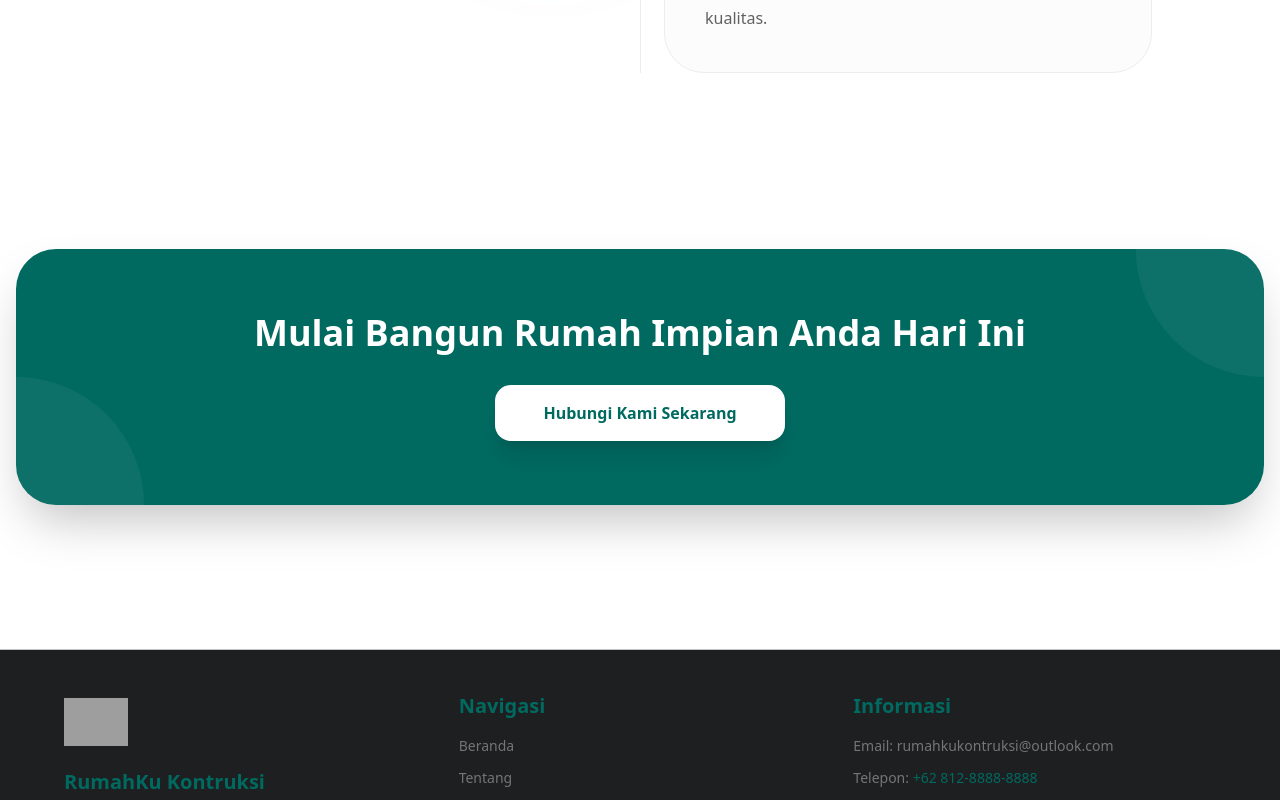
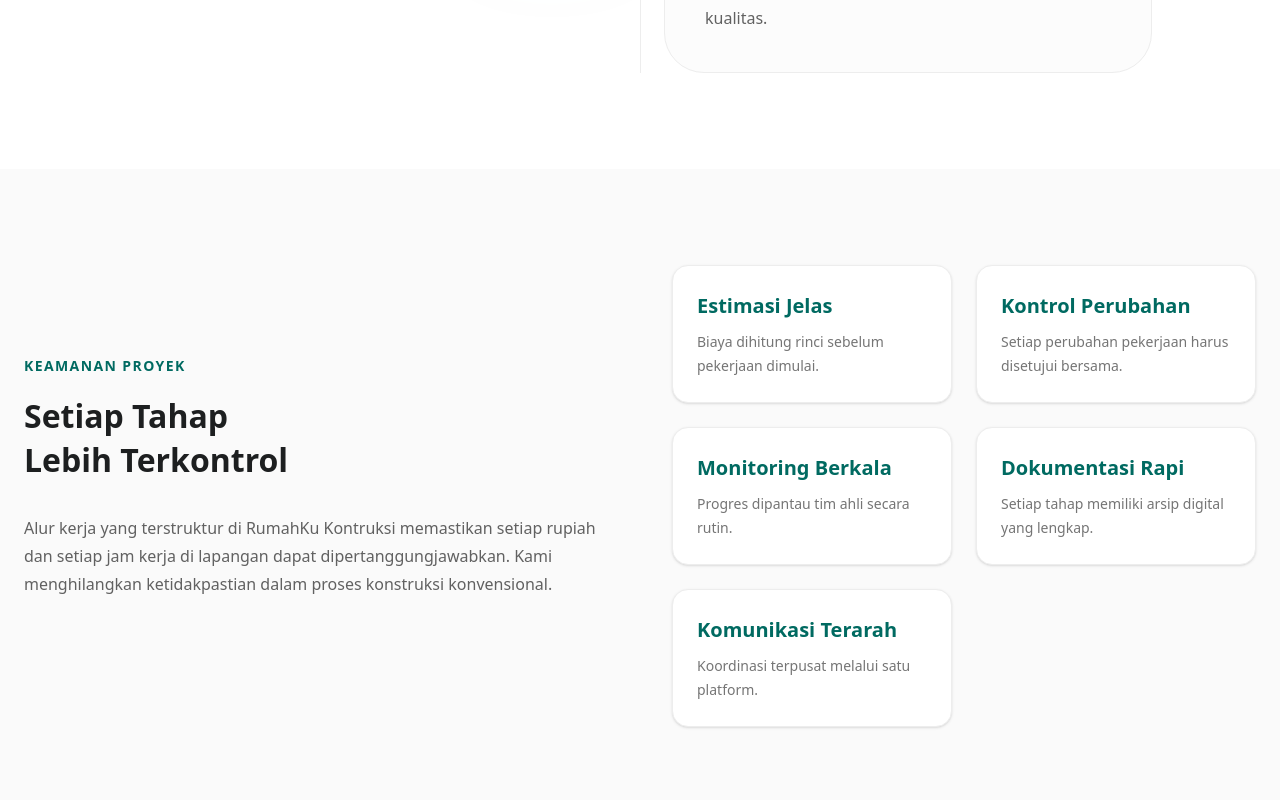
Before and after one commit to syahputrawork98-sketch/RKK-RumahKuKontruksi, a React (Vite) app in the folder client/: page /cara-kerja in a window 1280 px wide. Shown: the part 2780-3580 px from the top of the page. Built offline with nearby package versions, Linux system fonts and the light colour scheme; grey boxes are pictures that could not be loaded.

Commit message:
feat(client): add PUB3-003 cara kerja control section

```diff
--- a/client/src/modules/guest/pages/CaraKerja.jsx
+++ b/client/src/modules/guest/pages/CaraKerja.jsx
@@ -148,20 +148,79 @@ const CaraKerja = () => {
                 </div>
             </section>
 
+            {/* Trust / Control Section */}
+            <section className="py-24 px-6 bg-neutral-20">
+                <div className="container mx-auto max-w-7xl">
+                    <div className="flex flex-col lg:flex-row gap-16 items-center">
+                        <div className="lg:w-1/2">
+                            <motion.span
+                                className="text-primary-main text-m-bold uppercase tracking-widest mb-4 block"
+                                initial={{ opacity: 0 }}
+                                whileInView={{ opacity: 1 }}
+                                viewport={{ once: true }}
+                            >
+                                Keamanan Proyek
+                            </motion.span>
+                            <motion.h2
+                                className="text-heading-l-bold md:text-display mb-8 leading-tight text-neutral-100"
+                                initial={{ opacity: 0, x: -30 }}
+                                whileInView={{ opacity: 1, x: 0 }}
+                                viewport={{ once: true }}
+                            >
+                                Setiap Tahap <br /> Lebih Terkontrol
+                            </motion.h2>
+                            <motion.p
+                                className="text-l-regular text-neutral-80 mb-10 leading-relaxed"
+                                initial={{ opacity: 0 }}
+                                whileInView={{ opacity: 1 }}
+                                viewport={{ once: true }}
+                                transition={{ delay: 0.2 }}
+                            >
+                                Alur kerja yang terstruktur di RumahKu Kontruksi memastikan setiap rupiah dan setiap jam kerja di lapangan dapat dipertanggungjawabkan. Kami menghilangkan ketidakpastian dalam proses konstruksi konvensional.
+                            </motion.p>
+                        </div>
+
+                        <div className="lg:w-1/2 grid grid-cols-1 md:grid-cols-2 gap-6">
+                            {[
+                                { title: "Estimasi Jelas", desc: "Biaya dihitung rinci sebelum pekerjaan dimulai." },
+                                { title: "Kontrol Perubahan", desc: "Setiap perubahan pekerjaan harus disetujui bersama." },
+                                { title: "Monitoring Berkala", desc: "Progres dipantau tim ahli secara rutin." },
+                                { title: "Dokumentasi Rapi", desc: "Setiap tahap memiliki arsip digital yang lengkap." },
+                                { title: "Komunikasi Terarah", desc: "Koordinasi terpusat melalui satu platform." },
+                            ].map((item, index) => (
+                                <motion.div
+                                    key={index}
+                                    className="bg-white p-6 rounded-2xl border border-neutral-30 shadow-sm"
+                                    initial={{ opacity: 0, y: 20 }}
+                                    whileInView={{ opacity: 1, y: 0 }}
+                                    transition={{ delay: index * 0.1 }}
+                                    viewport={{ once: true }}
+                                >
+                                    <h4 className="text-heading-s-bold text-primary-main mb-2">{item.title}</h4>
+                                    <p className="text-m-regular text-neutral-70">{item.desc}</p>
+                                </motion.div>
+                            ))}
+                        </div>
+                    </div>
+                </div>
+            </section>
+
             {/* CTA Section */}
-            <section className="py-20 px-4">
+            <section className="py-24 px-6">
                 <div className="container mx-auto text-center bg-primary-main rounded-[40px] py-16 px-8 shadow-2xl relative overflow-hidden">
-                    {/* Decorative circles */}
-                    <div className="absolute top-0 right-0 w-64 h-64 bg-white/5 rounded-full -mr-32 -mt-32"></div>
-                    <div className="absolute bottom-0 left-0 w-64 h-64 bg-white/5 rounded-full -ml-32 -mb-32"></div>
+                    {/* Decorative elements */}
+                    <div className="absolute top-0 right-0 w-96 h-96 bg-white/5 rounded-full -mr-48 -mt-48"></div>
+                    <div className="absolute bottom-0 left-0 w-72 h-72 bg-white/5 rounded-full -ml-36 -mb-36"></div>
 
-                    <h2 className="text-3xl md:text-4xl font-bold text-white mb-8 relative z-10">Mulai Bangun Rumah Impian Anda Hari Ini</h2>
-                    <Link
-                        to="/contact"
-                        className="inline-block bg-white text-primary-main hover:bg-gray-100 font-bold py-4 px-12 rounded-2xl transition-all shadow-xl hover:shadow-2xl relative z-10"
-                    >
-                        Hubungi Kami Sekarang
-                    </Link>
+                    <h2 className="text-heading-l-bold text-white mb-8 relative z-10">Siap Memulai Proyek Anda dengan <br className="hidden md:block" /> Proses yang Terpercaya?</h2>
+                    <div className="flex flex-wrap justify-center gap-4 relative z-10">
+                        <Link
+                            to="/contact"
+                            className="bg-white text-primary-main hover:bg-neutral-10 text-l-bold py-4 px-12 rounded-2xl transition-all shadow-xl hover:shadow-2xl hover:scale-105"
+                        >
+                            Konsultasi Sekarang
+                        </Link>
+                    </div>
                 </div>
             </section>
         </main>
```
